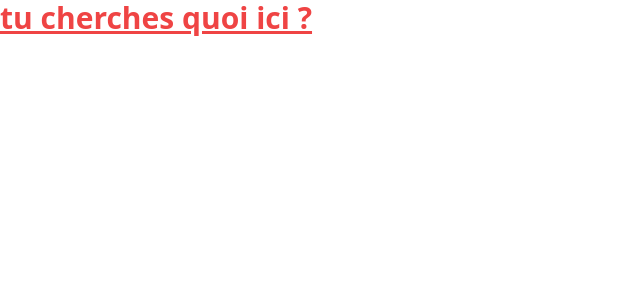
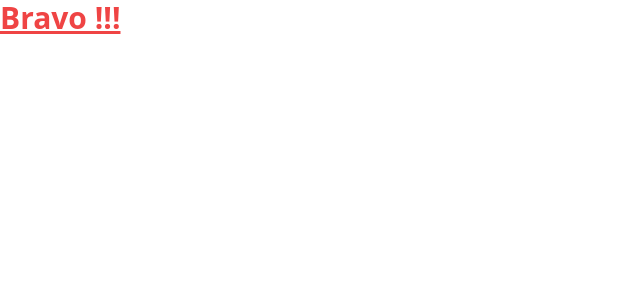
Before and after one commit to adonis47/crud-app, a React (Vite) app: page / in a window 1280 px wide. Shown: the top 300 px of the page, without its empty margins (0-640 px from the left). Built offline with nearby package versions, Linux system fonts and the light colour scheme.

Commit message:
added name

```diff
--- a/src/App.jsx
+++ b/src/App.jsx
@@ -3,7 +3,7 @@ function App() {
     <>
       {" "}
       <h1 className="text-3xl text-red-500 font-bold underline">
-        tu cherches quoi ici ?
+        Bravo !!!
       </h1>
     </>
   );
```
